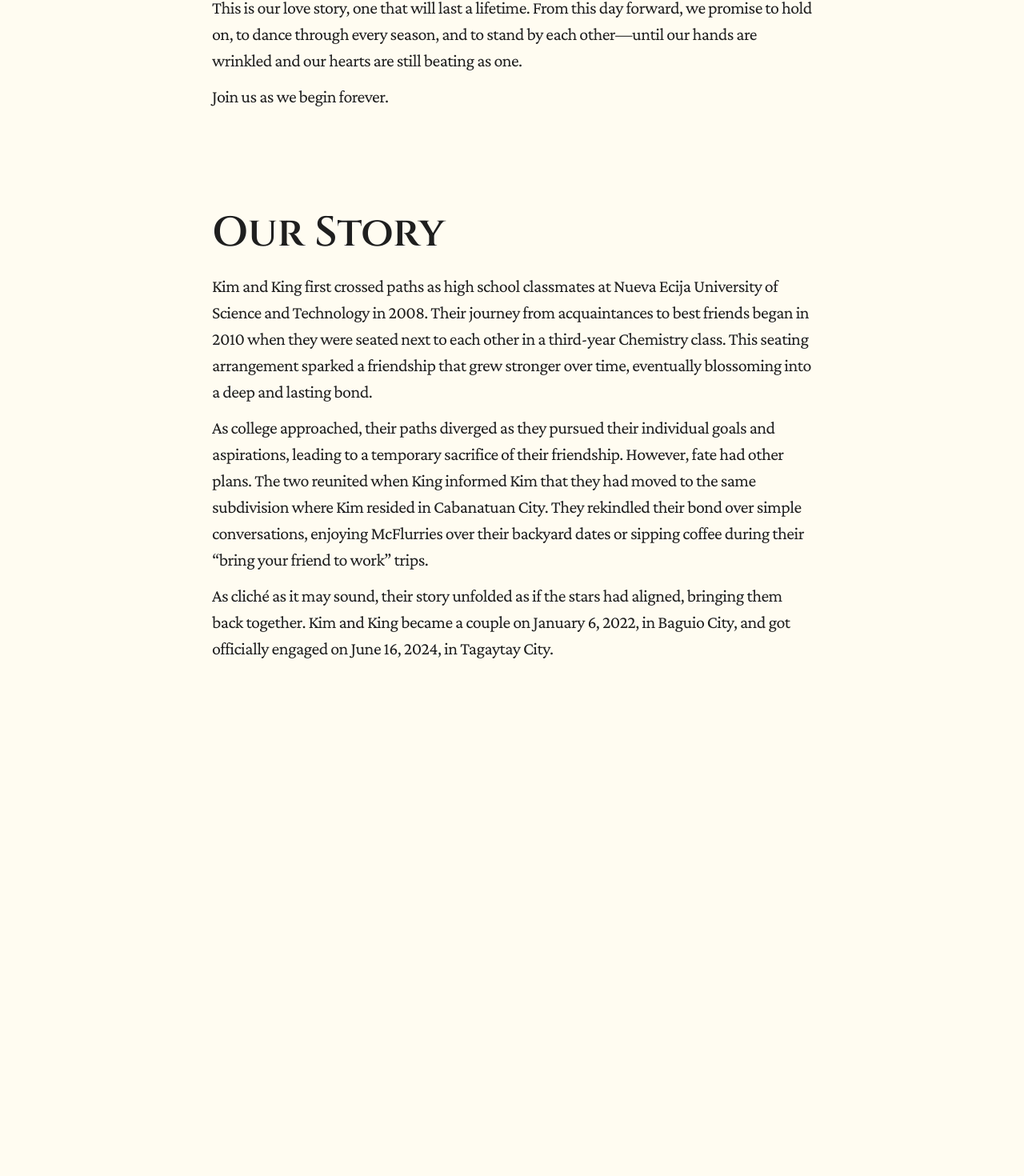
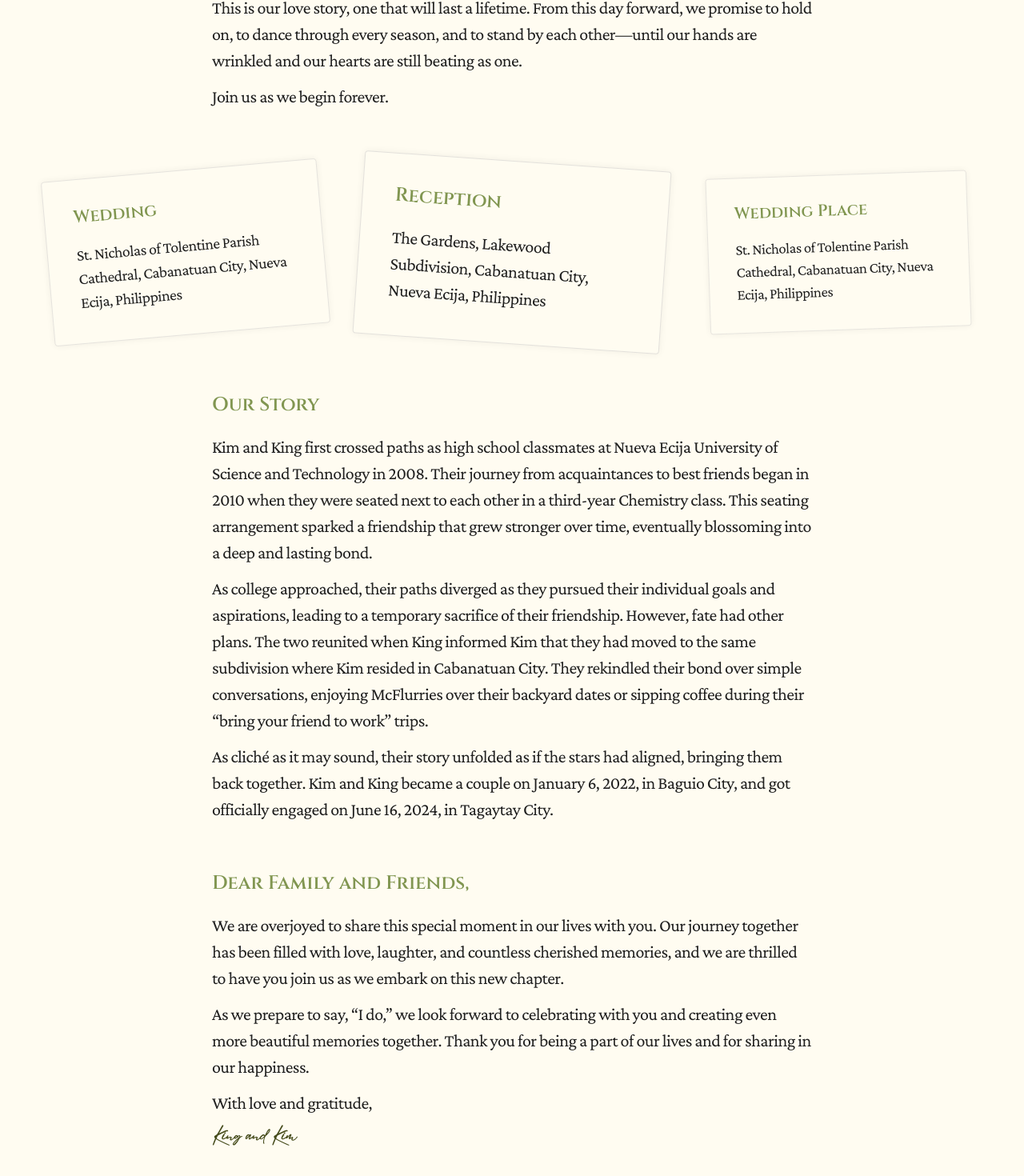
Before and after one commit to ark1tech/kknottyaffair, a Next.js app: page / in a window 1280 px wide. Shown: the part 929-2399 px from the top of the page at 80% size. Before the commit the page ends 1930 px from the top, so only its background shows below. Built offline with nearby package versions, Linux system fonts and the light colour scheme; a web font is replaced by a local one.

Commit message:
feat: add more asdlksad;a

```diff
--- a/src/app/(routes)/page.tsx
+++ b/src/app/(routes)/page.tsx
@@ -1,7 +1,9 @@
 import Video from "@/components/VideoBackground";
 import Story from "@/sections/Story";
+import Message from "@/sections/Message";
 import Hero from "@/sections/Hero";
 import Intro from "@/sections/Intro";
+import Info from "@/sections/Info";
 import Nav from "@/components/Nav";
 // import Header from "@/components/sections/Header";
 
@@ -14,15 +16,17 @@ export default function Home() {
           <Video />
         </div>
         <Hero />
-        <div className="container">
+        <div className="container flex flex-col gap-[4rem]">
           <Intro />
+          <Info />
+          <Story />
+          <Message />
         </div>
       </main>
-      <main className="min-h-[100svh]">
+      {/* <main className="min-h-[100svh]">
         <div className="container">
-          <Story />
         </div>
-      </main>
+      </main> */}
     </>
   );
 }
--- a/src/app/globals.css
+++ b/src/app/globals.css
@@ -34,6 +34,7 @@
   /* Colors */
 
   --color-background: #fffcf1;
+  --color-background-light:rgb(255, 255, 255)1;
 
   --color-primary: #454b1b;
   --color-primary-light: #819651;
--- a/src/components/Nav.tsx
+++ b/src/components/Nav.tsx
@@ -1,16 +1,24 @@
 "use client";
 
 import Image from "next/image";
-import monogram from "@p/images/monogram.png";
+import monogram from "@p/images/monogram_cropped.png";
 
 import { useEffect, useState } from "react";
 
 export default function Nav() {
   const [isVisible, setIsVisible] = useState(false);
+  const [isMenuOpen, setIsMenuOpen] = useState(false);
+
+  const navItems = [
+    { label: "Home", href: "#" },
+    { label: "Program", href: "#" },
+    { label: "FAQs", href: "#" },
+    { label: "Gallery", href: "#" },
+    { label: "RSVP", href: "#" },
+  ] as const;
 
   useEffect(() => {
     const handleScroll = () => {
-      // Show nav after scrolling past 100vh (adjust this value as needed)
       const shouldShow = window.scrollY > window.innerHeight * 0.75;
       setIsVisible(shouldShow);
     };
@@ -21,44 +29,75 @@ export default function Nav() {
 
   return (
     // Implement cn lib or something if it's better?
+    <>
       <nav
         className={`fixed top-0 right-0 left-0 z-50 bg-background shadow-xl transition-transform duration-300 ${
           isVisible ? "translate-y-0" : "-translate-y-full"
         }`}
       >
-      <div className="nav-container flex flex-row items-center justify-between p-4">
+        <div className="nav-container flex flex-row items-center justify-between py-4">
           <div className="flex flex-row items-center gap-[0.5rem]">
             <Image
               src={monogram}
               alt="King and Kim monogram"
-            className="h-auto w-[50px]"
+              className="h-auto w-[40px]"
             />
-          <h4 className="w-full font-title-cursive font-[900]">King and Kim</h4>
+            <h4 className="w-full font-title-cursive font-[900] text-primary">
+              King and Kim
+            </h4>
           </div>
-        <div className="flex grow flex-row items-center justify-end gap-6">
-          <a href="#" className="nav-text">
-            Home
+          <div className="hidden grow flex-row items-center justify-end gap-6 md:flex">
+            {navItems.map((item) => (
+              <a
+                key={item.label}
+                href={item.href}
+                className="nav-text transition-all duration-100 hover:font-[500] hover:text-primary"
+              >
+                {item.label}
               </a>
-          <a href="#" className="nav-text">
-            Program
-          </a>
-          <a href="#" className="nav-text">
-            FAQs
-          </a>
-          <a href="#" className="nav-text">
-            Guides
-          </a>
-          <a href="#" className="nav-text">
-            Gallery
-          </a>
-          <a href="#" className="nav-text">
-            Watch
-          </a>
-          <a href="#" className="nav-text">
-            RSVP
-          </a>
+            ))}
+          </div>
+          <div className="flex justify-end md:hidden">
+            <button
+              onClick={() => setIsMenuOpen(true)}
+              className="nav-text transition-all duration-100 hover:font-[500] hover:text-primary"
+            >
+              Menu
+            </button>
           </div>
         </div>
       </nav>
+      <div
+        className={`fixed inset-y-0 right-0 z-60 h-full w-[65%] transform bg-background transition-transform duration-300 ease-in-out sm:w-[40%] ${isMenuOpen ? "translate-x-0" : "translate-x-full"} md:hidden`}
+        role="dialog"
+        aria-modal="true"
+      >
+        <div className="flex flex-col items-end gap-6 px-[1.5rem] pt-6 padding:px-[0rem]">
+          <button
+            onClick={() => setIsMenuOpen(false)}
+            className="nav-text transition-all duration-100 hover:font-[500] hover:text-primary"
+          >
+            Close
+          </button>
+          {navItems.map((item) => (
+            <a
+              key={item.label}
+              href={item.href}
+              onClick={() => setIsMenuOpen(false)}
+              className="nav-text transition-all duration-100 hover:font-[500] hover:text-primary"
+            >
+              {item.label}
+            </a>
+          ))}
+        </div>
+      </div>
+
+      {isMenuOpen && (
+        <div
+          className="fixed inset-0 z-50 bg-black/40 md:hidden"
+          onClick={() => setIsMenuOpen(false)}
+        />
+      )}
+    </>
   );
 }
--- a/src/sections/Info.tsx
+++ b/src/sections/Info.tsx
@@ -1,32 +1,25 @@
-export default function Schedule() {
+export default function Info() {
   return (
-    <div className="flex flex-col gap-[1.5rem]">
-      <h1 className="font-title-sans">Our Story</h1>
-      <div className="flex flex-col gap-[0.75rem]">
-        {/* Highschool Photos */}
+    <div className="flex flex-col gap-[1.5rem] md:flex-row">
+      <div className="gap-title flex w-full scale-90 rotate-[-3deg] md:rotate-[-5deg] flex-col rounded-sm border border-text-secondary-light/50 bg-background-light p-[2.5rem] shadow-[0px_0px_10px_rgba(0,0,0,0.06)]">
+        <h3 className="font-title-sans text-primary-light">Wedding</h3>
         <p>
-          Kim and King first crossed paths as high school classmates at Nueva
-          Ecija University of Science and Technology in 2008. Their journey from
-          acquaintances to best friends began in 2010 when they were seated next
-          to each other in a third-year Chemistry class. This seating
-          arrangement sparked a friendship that grew stronger over time,
-          eventually blossoming into a deep and lasting bond.
+          St. Nicholas of Tolentine Parish Cathedral, Cabanatuan City, Nueva
+          Ecija, Philippines
         </p>
-        {/* Work Photos / Flurries / Backyard Dates */}
+      </div>
+      <div className="gap-title flex w-full rotate-[2deg] md:rotate-[4deg] flex-col rounded-sm border border-text-secondary-light/50 bg-background-light p-[2.5rem] shadow-[0px_0px_10px_rgba(0,0,0,0.06)]">
+        <h3 className="font-title-sans text-primary-light">Reception</h3>
         <p>
-          As college approached, their paths diverged as they pursued their
-          individual goals and aspirations, leading to a temporary sacrifice of
-          their friendship. However, fate had other plans. The two reunited when
-          King informed Kim that they had moved to the same subdivision where
-          Kim resided in Cabanatuan City. They rekindled their bond over simple
-          conversations, enjoying McFlurries over their backyard dates or
-          sipping coffee during their “bring your friend to work” trips.
+          The Gardens, Lakewood Subdivision, Cabanatuan City, Nueva Ecija,
+          Philippines
         </p>
+      </div>
+      <div className="gap-title flex w-full scale-85 rotate-[-1deg] md:rotate-[-2deg] flex-col rounded-sm border border-text-secondary-light/50 bg-background-light p-[2.5rem] shadow-[0px_0px_10px_rgba(0,0,0,0.06)]">
+        <h3 className="font-title-sans text-primary-light">Wedding Place</h3>
         <p>
-          As cliché as it may sound, their story unfolded as if the stars had
-          aligned, bringing them back together. Kim and King became a couple on
-          January 6, 2022, in Baguio City, and got officially engaged on June
-          16, 2024, in Tagaytay City.
+          St. Nicholas of Tolentine Parish Cathedral, Cabanatuan City, Nueva
+          Ecija, Philippines
         </p>
       </div>
     </div>
--- /dev/null
+++ b/src/sections/Message.tsx
@@ -0,0 +1,27 @@
+export default function Message() {
+  return (
+    <div className="gap-title readable-container flex flex-col">
+      <h3 className="font-title-sans text-primary-light">
+        Dear Family and Friends,
+      </h3>
+      <div className="gap-paragraph flex flex-col">
+        <p>
+          We are overjoyed to share this special moment in our lives with you.
+          Our journey together has been filled with love, laughter, and
+          countless cherished memories, and we are thrilled to have you join us
+          as we embark on this new chapter.
+        </p>
+        <p>
+          As we prepare to say, &ldquo;I do,&rdquo; we look forward to
+          celebrating with you and creating even more beautiful memories
+          together. Thank you for being a part of our lives and for sharing in
+          our happiness.
+        </p>
+        <p>With love and gratitude, </p>
+        <h4 className="w-full font-title-cursive font-[900] text-primary">
+          King and Kim
+        </h4>
+      </div>
+    </div>
+  );
+}
--- a/src/sections/Story.tsx
+++ b/src/sections/Story.tsx
@@ -1,7 +1,7 @@
 export default function Story() {
   return (
     <div className="flex flex-col gap-title readable-container">
-      <h1 className="font-title-sans">Our Story</h1>
+      <h3 className="font-title-sans text-primary-light">Our Story</h3>
       <div className="flex flex-col gap-paragraph">
         {/* Highschool Photos */}
         <p>
```
Also changed, not shown: public/images/monogram_cropped.png (added). Lines whose indentation alone changed are shown as unchanged.
